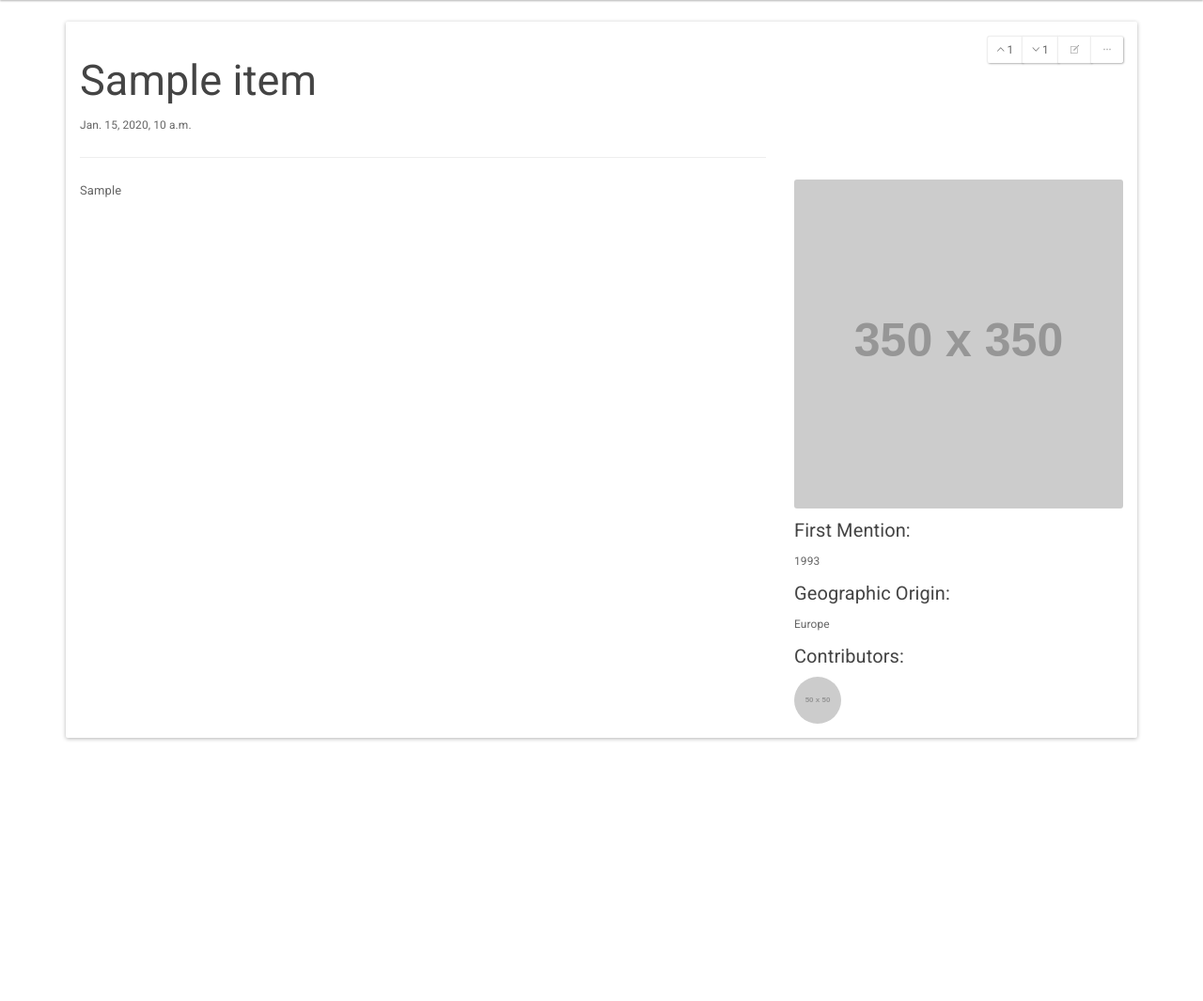
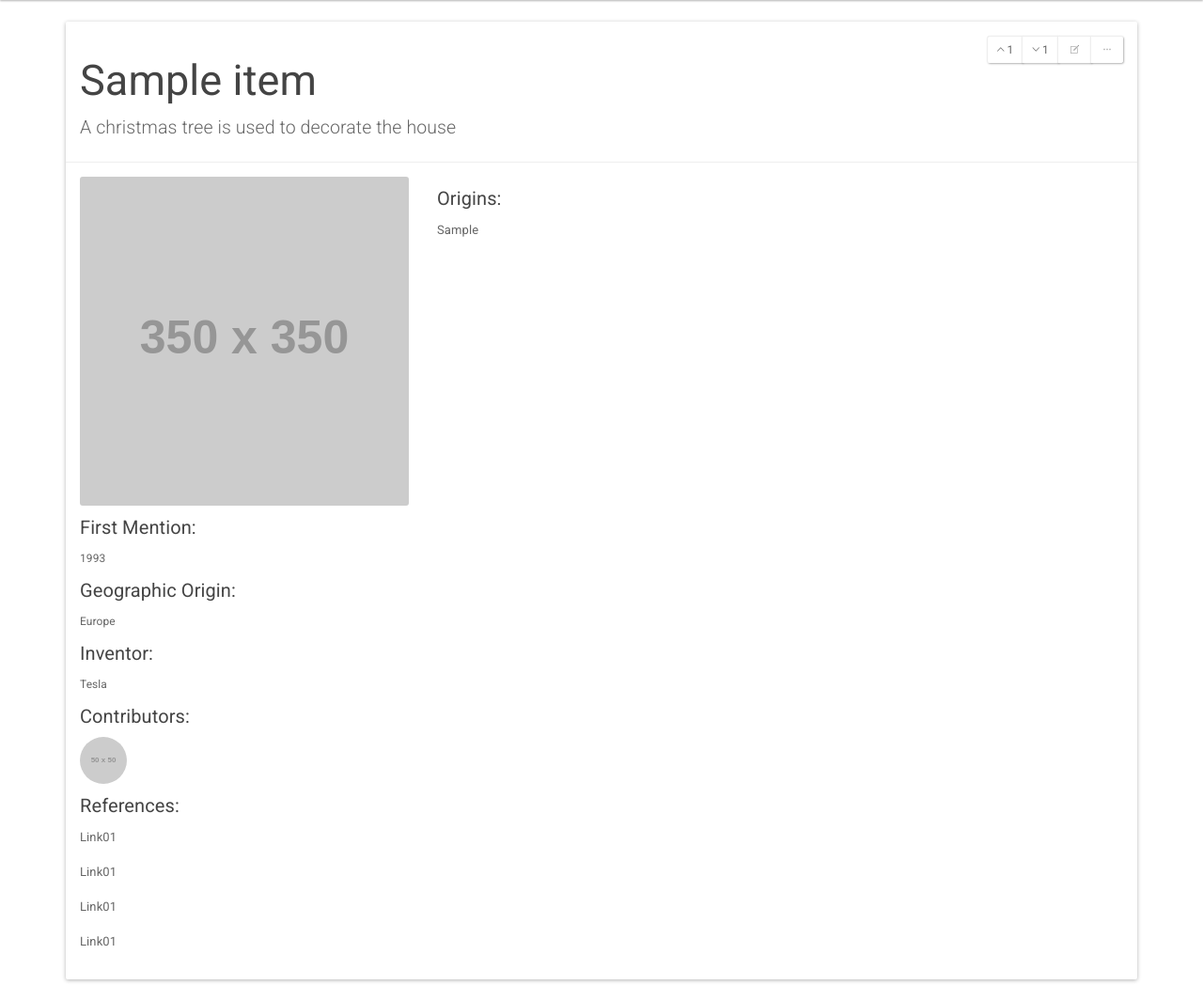
Before and after one commit to AVatch/SourceOfStuff, a Django app: page /item/1/ in a window 1280 px wide. Shown: the part 64-1129 px from the top of the page at 94% size. Before the commit the page ends 852 px from the top, so only its background shows below. Run offline with Django 3.2, Linux system fonts and the light colour scheme; tables that the repository leaves empty hold one stand-in row (values such as "Sample post"); grey boxes labelled with a size stand in for pictures from a placeholder-image service; some libraries are stand-ins or nearby versions.

Commit message:
reformmated the item cards

```diff
--- a/sourceofstuff/templates/item.html
+++ b/sourceofstuff/templates/item.html
@@ -3,11 +3,11 @@
   <div class="container">
     <div class="panel panel-default">
       <div class="panel-body">
-        <div class="row">
+        <div class="row" style="border-bottom:1px solid #eeeeee;">
             <div class="col-xs-8">
-            <h2>{{item.name}}</h2>
-            <small>{{item.time_created}}</small>
-            <hr></div>
+                <h2>{{item.name}}</h2>
+                <p class="lead">A christmas tree is used to decorate the house</p>
+            </div>
             <div class="col-xs-4">
                 <div class="btn-group btn-group-sm pull-right" role="group">
                     <button style="outline:none;" type="button" class="btn btn-default btn-lg"><i class="ion-ios-arrow-up"></i> {{item.upvotes}}</button>
@@ -16,13 +16,8 @@
                     <button style="outline:none;" type="button" class="btn btn-default btn-lg">&nbsp<i class="ion-ios-more-outline"></i>&nbsp</button>
                 </div>
             </div>
-
         </div><!-- /row 01 -->
-        <div class="row">
-            <div class="col-md-8">
-                <p>{{item.origin_story}}</p>
-            </div>
-
+        <div class="row" style="padding-top:15px;">
             <div class="col-md-4">
                 <div class="row">
                     <div class="col-md-12">
@@ -37,12 +32,27 @@
                         <small>Europe</small>
                     </div>
                     <div class="col-md-12">
+                        <h5>Inventor:</h5>
+                        <small>Tesla</small>
+                    </div>
+                    <div class="col-md-12">
                         <h5>Contributors:</h5>
                         {% for contributor in item.contributors.all %}
                             <img class="img-circle" src="http://placehold.it/50x50">
                         {% endfor %}
                     </div>
+                    <div class="col-md-12">
+                        <h5>References:</h5>
+                        <p>Link01</p>
+                        <p>Link01</p>
+                        <p>Link01</p>
+                        <p>Link01</p>
+                    </div>
                 </div>
+            </div>
+            <div class="col-md-8">
+                <h5>Origins:</h5>
+                <p>{{item.origin_story}}</p>
             </div>
         </div>
       </div>
```
